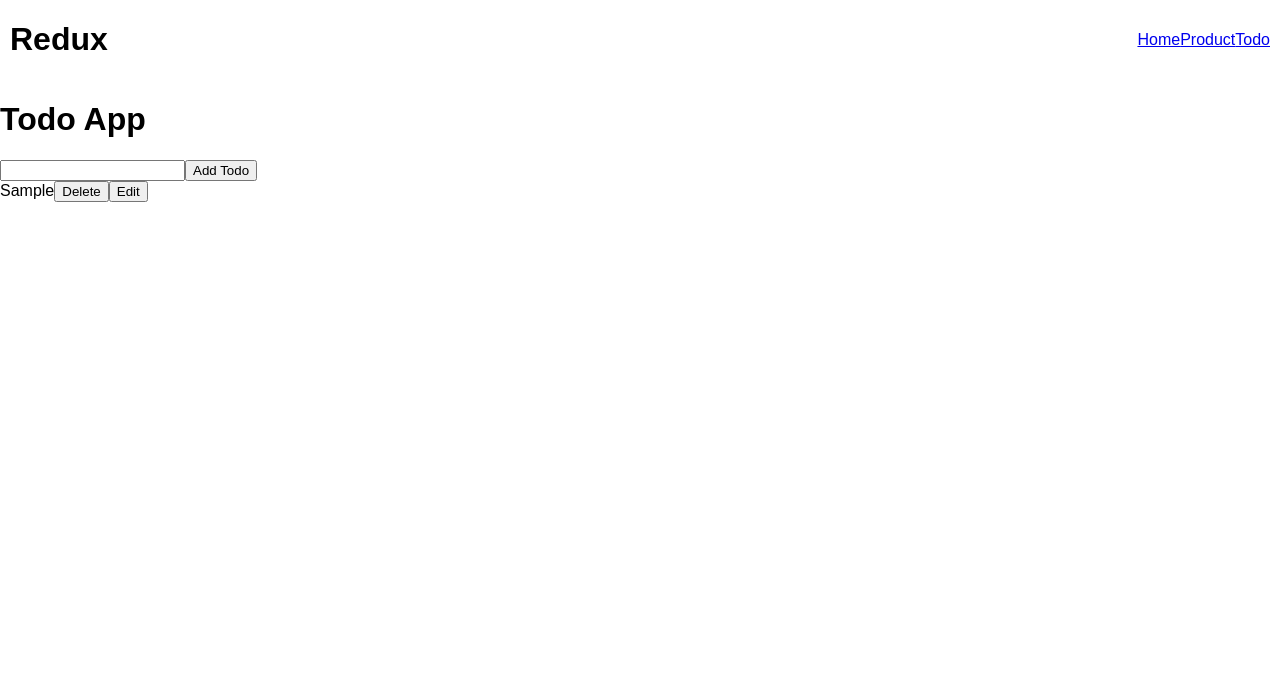
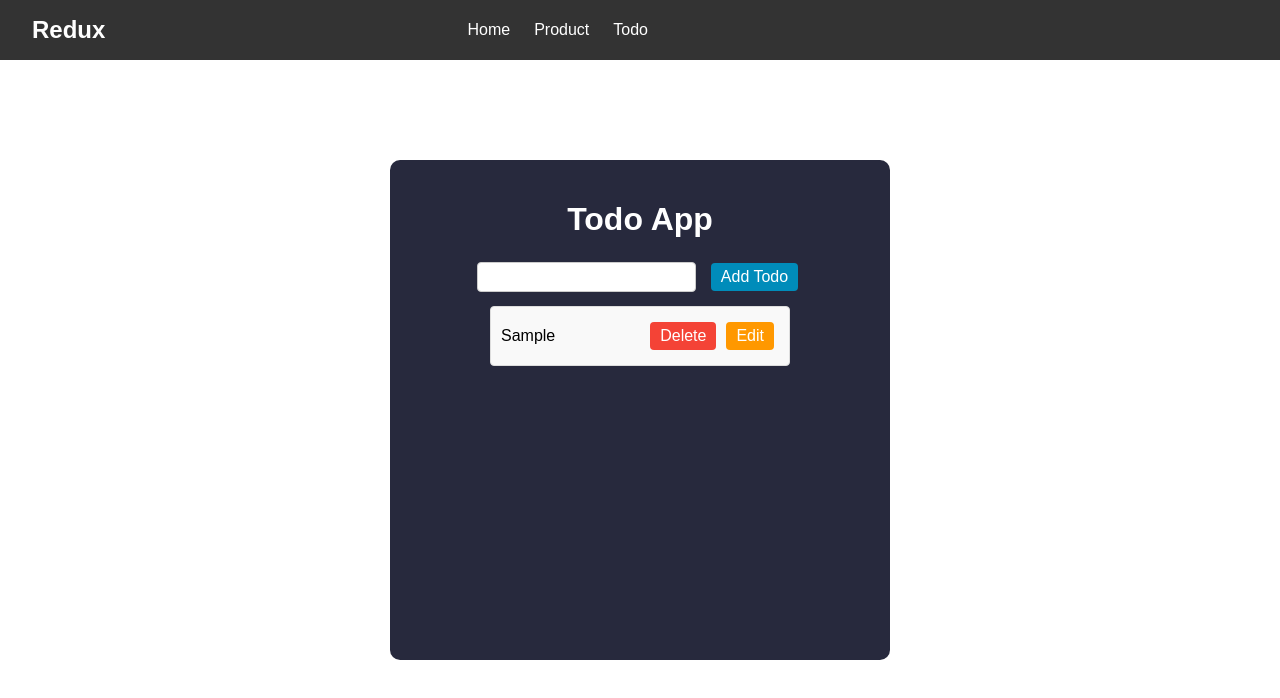
Before and after one commit to Muhammed-Sahad-P/Redux-Learning, a React (Vite) app: page /todo in a window 1280 px wide. Both pictures are taken after typing "Sample" into the empty fields and a click on the button "Add Todo". Shown: the top 698 px of the page. Built offline with nearby package versions, Linux system fonts and the light colour scheme.

Commit message:
Add home page and debug error in delete and edit function

```diff
--- a/src/Components/Home/Home.css
+++ b/src/Components/Home/Home.css
@@ -0,0 +1,43 @@
+/* src/Home.css */
+
+.home-container {
+    display: flex;
+    flex-direction: column;
+    align-items: center;
+    margin: 20px;
+    font-family: Arial, sans-serif;
+  }
+
+  h1 {
+    color: #333;
+    font-size: 2.5rem;
+    margin-bottom: 20px;
+    text-align: center;
+  }
+
+  p {
+    font-size: 1.2rem;
+    color: #666;
+    text-align: center;
+    max-width: 600px;
+    margin-bottom: 30px;
+  }
+
+  .links {
+    display: flex;
+    gap: 20px;
+  }
+
+  .home-link {
+    padding: 10px 20px;
+    font-size: 1rem;
+    background-color: #008cba;
+    color: white;
+    text-decoration: none;
+    border-radius: 5px;
+    transition: background-color 0.3s;
+  }
+
+  .home-link:hover {
+    background-color: #005f6b;
+  }
--- a/src/Components/Home/Home.jsx
+++ b/src/Components/Home/Home.jsx
@@ -1,5 +1,18 @@
+import React from 'react';
+import { Link } from 'react-router-dom';
+import './Home.css';
+
 const Home = () => {
-  return <div>Home</div>;
+  return (
+    <div className="home-container">
+      <h1>Welcome to the Redux Todo App!</h1>
+      <p>Your go-to app for managing tasks efficiently and staying organized.</p>
+      <div className="links">
+        <Link to="/productlist" className="home-link">View Products</Link>
+        <Link to="/todo" className="home-link">Manage Todos</Link>
+      </div>
+    </div>
+  );
 };
 
 export default Home;
--- a/src/Components/Home/Navbar/Navbar.css
+++ b/src/Components/Home/Navbar/Navbar.css
@@ -1,23 +1,47 @@
-.navbar{
+
+.navbar {
     display: flex;
     justify-content: space-between;
     align-items: center;
-    margin: 0 10px;
-}
+    background-color: #333;
+    padding: 1rem 2rem;
+    position: sticky;
+    top: 0;
+  }
 
-.heading{
+  .heading {
+    color: white;
+  }
+
+  .heading h1 {
+    margin: 0;
+    font-size: 1.5rem;
+  }
+
+  .list-links {
     display: flex;
     align-items: center;
-}
+  }
 
-.list-links{
-    display: flex;
-    align-items: center;
-}
-
-.list-links ul{
-    display: flex;
-    list-style: none;
+  .list-links ul {
+    list-style-type: none;
     margin: 0;
     padding: 0;
-}
+    display: flex;
+    margin-right: 600px;
+  }
+
+  .list-links li {
+    margin-left: 1.5rem;
+  }
+
+  .list-links a {
+    color: white;
+    text-decoration: none;
+    font-size: 1rem;
+    transition: color 0.3s;
+  }
+
+  .list-links a:hover {
+    color: #ddd;
+  }
--- a/src/Components/Home/Navbar/Navbar.jsx
+++ b/src/Components/Home/Navbar/Navbar.jsx
@@ -5,7 +5,7 @@ const Navbar = () => {
   return (
     <div className="navbar">
       <div className="heading">
-        <h1>Redux</h1>
+        <h1 style={{ color: "white" }}>Redux</h1>
       </div>
       <div className="list-links">
         <ul>
--- a/src/Components/Product/ProductList.css
+++ b/src/Components/Product/ProductList.css
@@ -7,6 +7,8 @@ section{
   display: flex;
   flex-wrap: wrap;
   column-gap: 25px;
+  row-gap: 25px;
+  align-items: center;
 }
 
 .product-container{
--- a/src/Components/Todo/Todo.css
+++ b/src/Components/Todo/Todo.css
@@ -0,0 +1,91 @@
+.containerrr {
+  display: flex;
+  flex-direction: column;
+  align-items: center;
+  font-family: Arial, sans-serif;
+  margin-top: 100px;
+  width: 100%;
+}
+
+.App{
+    background-color: #27293d;
+    border-radius: 10px;
+    height: 500px;
+    width: 500px;
+    display: flex;
+    flex-direction: column;
+    align-items: center;
+    padding: 20px;
+
+
+}
+.todo-list {
+    overflow: auto;
+}
+
+h1 {
+  font-size: 2rem;
+  color: #ffffff;
+}
+
+input[type="text"] {
+  padding: 5px;
+  font-size: 1rem;
+  margin-right: 10px;
+  border: 1px solid #ccc;
+  border-radius: 4px;
+}
+
+button {
+  padding: 5px 10px ;
+  font-size: 1rem;
+  margin: 5px;
+  border: none;
+  border-radius: 4px;
+  cursor: pointer;
+}
+
+button:hover {
+  opacity: 0.8;
+}
+
+button:disabled {
+  cursor: not-allowed;
+  opacity: 0.6;
+}
+
+button.save-button {
+  background-color: #4caf50;
+  color: white;
+}
+
+button.add-button {
+  background-color: #008cba;
+  color: white;
+}
+
+button.delete-button {
+  background-color: #f44336;
+  color: white;
+}
+
+button.edit-button {
+  background-color: #ff9800;
+  color: white;
+}
+
+.todo-item {
+  display: flex;
+  align-items: center;
+  justify-content: space-between;
+  width: 300px;
+  padding: 10px;
+  margin: 10px 0;
+  background-color: #f9f9f9;
+  border: 1px solid #ddd;
+  border-radius: 4px;
+}
+
+.todo-item span {
+  flex-grow: 1;
+}
--- a/src/Components/Todo/TodoApp.jsx
+++ b/src/Components/Todo/TodoApp.jsx
@@ -1,11 +1,12 @@
-import  { useState } from 'react';
-import { useDispatch, useSelector } from 'react-redux';
-import { addTodo, deleteTodo, updateTodo } from './TodoSlice';
+import { useState } from "react";
+import { useDispatch, useSelector } from "react-redux";
+import { addTodo, deleteTodo, updateTodo } from "./TodoSlice";
+import "./Todo.css";
 
 const TodoApp = () => {
   const todos = useSelector((state) => state.todos.todos);
   const dispatch = useDispatch();
-  const [title, setTitle] = useState('');
+  const [title, setTitle] = useState("");
   const [isEditing, setIsEditing] = useState(false);
   const [currentTodoId, setCurrentTodoId] = useState(null);
 
@@ -14,7 +15,7 @@ const TodoApp = () => {
       dispatch(addTodo({
         title,
       }));
-      setTitle('');
+      setTitle("");
     }
   };
 
@@ -24,7 +25,7 @@ const TodoApp = () => {
         id: currentTodoId,
         title,
       }));
-      setTitle('');
+      setTitle("");
       setIsEditing(false);
       setCurrentTodoId(null);
     }
@@ -37,8 +38,9 @@ const TodoApp = () => {
   };
 
   return (
+    <div className="containerrr">
       <div className="App">
-      <h1>Todo App</h1>
+        <h1 style={{ color: "white" }}>Todo App</h1>
         <div>
           <input
             type="text"
@@ -46,19 +48,34 @@ const TodoApp = () => {
             onChange={(e) => setTitle(e.target.value)}
           />
           {isEditing ? (
-          <button onClick={handleUpdateTodo}>Save</button>
+            <button className="save-button" onClick={handleUpdateTodo}>
+              Save
+            </button>
           ) : (
-          <button onClick={handleAddTodo}>Add Todo</button>
+            <button className="add-button" onClick={handleAddTodo}>
+              Add Todo
+            </button>
           )}
         </div>
-      <div>
+        <div className="todo-list">
           {todos.map((todo) => (
-          <div key={todo.id}>
+            <div className="todo-item" key={todo.id}>
               <span>{todo.title}</span>
-            <button onClick={() => dispatch(deleteTodo(todo.id))}>Delete</button>
-            <button onClick={() => handleEditClick(todo)}>Edit</button>
+              <button
+                className="delete-button"
+                onClick={() => dispatch(deleteTodo(todo.id))}
+              >
+                Delete
+              </button>
+              <button
+                className="edit-button"
+                onClick={() => handleEditClick(todo)}
+              >
+                Edit
+              </button>
             </div>
           ))}
+        </div>
       </div>
     </div>
   );
--- a/src/Components/Todo/TodoSlice.jsx
+++ b/src/Components/Todo/TodoSlice.jsx
@@ -5,18 +5,18 @@ const initialState = {
 };
 
 const todosSlice = createSlice({
-  name: "todos",
+  name: 'todos',
   initialState,
   reducers: {
     addTodo: (state, action) => {
-      state.todos.push(action.payload);
+      state.todos.push({ id: Date.now(), title: action.payload.title });
     },
     deleteTodo: (state, action) => {
-      state.todos = state.todos.filter((todo) => todo.id !== action.payload);
+      state.todos = state.todos.filter(todo => todo.id !== action.payload);
     },
     updateTodo: (state, action) => {
       const { id, title } = action.payload;
-      const existingTodo = state.todos.find((todo) => todo.id === id);
+      const existingTodo = state.todos.find(todo => todo.id === id);
       if (existingTodo) {
         existingTodo.title = title;
       }
```
Lines whose indentation alone changed are shown as unchanged.
